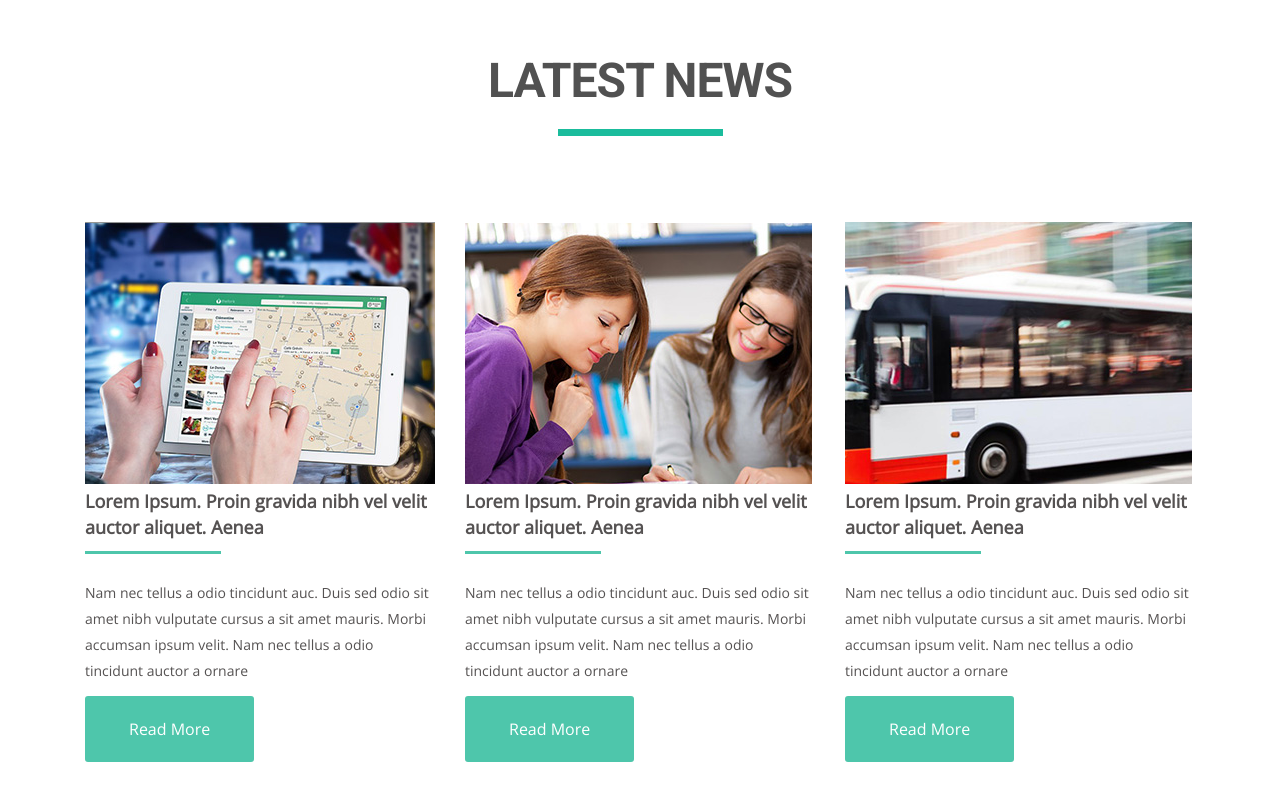
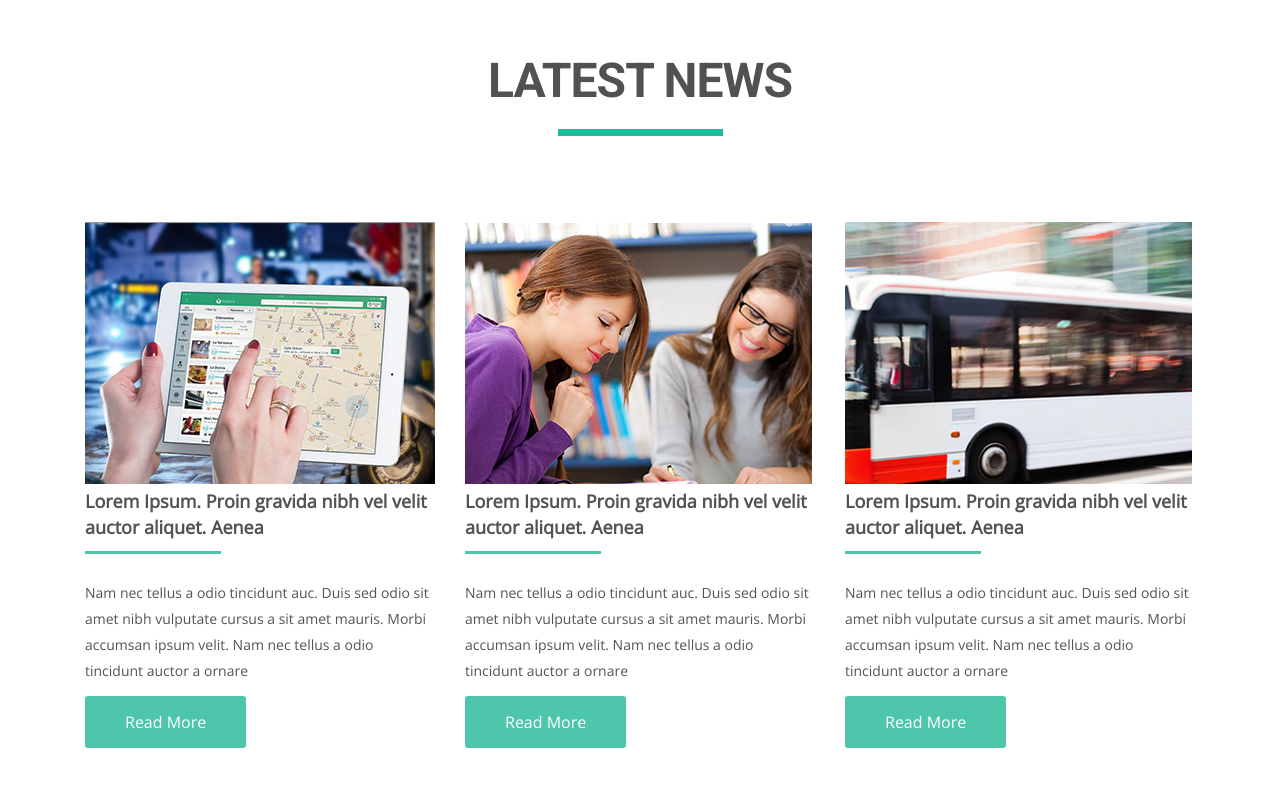
Before and after one commit to WerHawer/goit-fe-course, a plain HTML site: page module-4/index.html in a window 1280 px wide. Shown: the part 1160-1960 px from the top of the page. Drawn offline with nearby package versions, Linux system fonts and the light colour scheme.

Commit message:
fixed buttons

```diff
--- a/module-4/css/style.css
+++ b/module-4/css/style.css
@@ -212,7 +212,7 @@ html {
 }
 
 .news button {
-    padding: 20px 44px;
+    padding: 13px 40px;
     border-style: none;
     border-radius: 3px;
     background-color: rgb(78, 198, 171);
@@ -223,4 +223,5 @@ html {
     line-height: 26px;
     text-align: center;
     margin-bottom: 80px;
+    cursor: pointer;
 }
```
